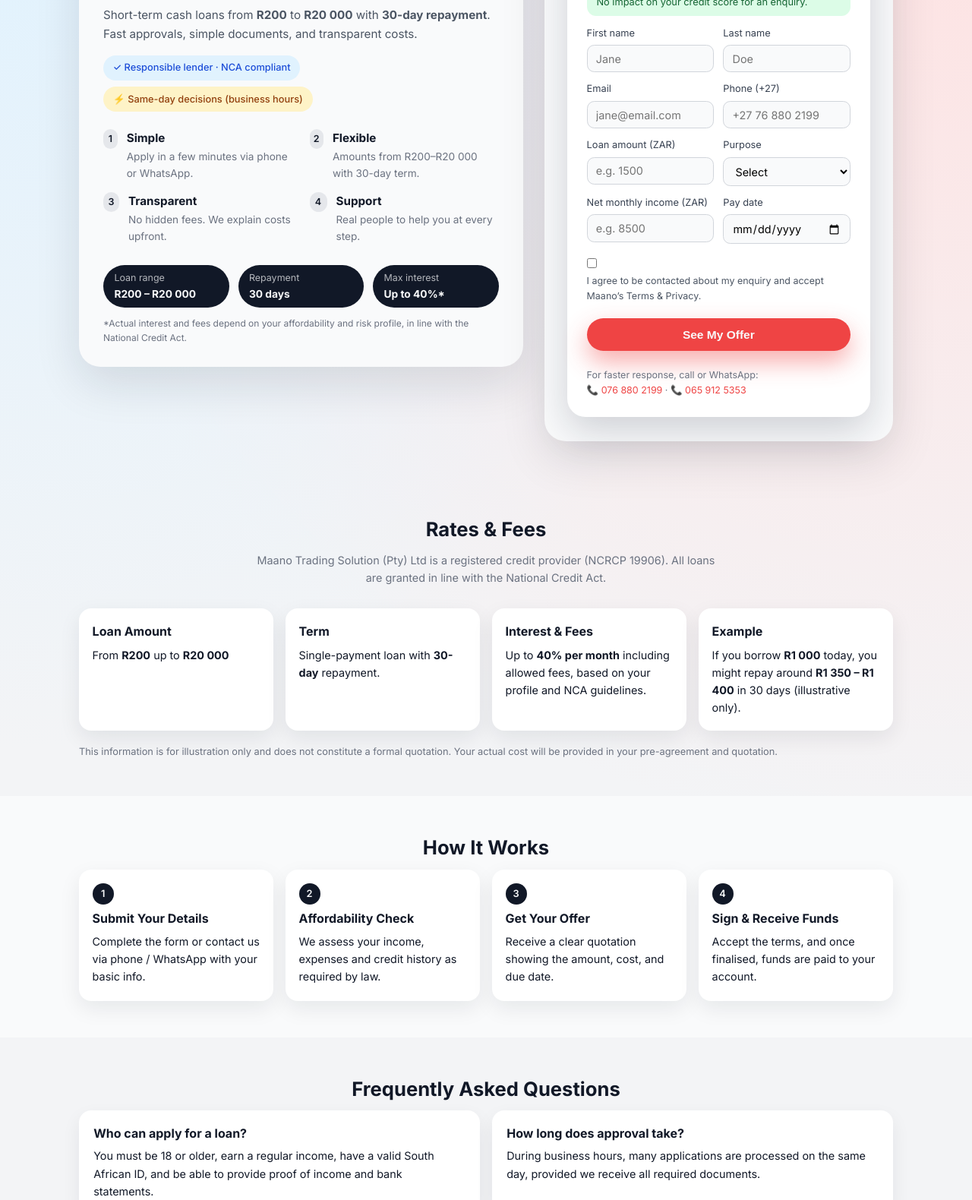
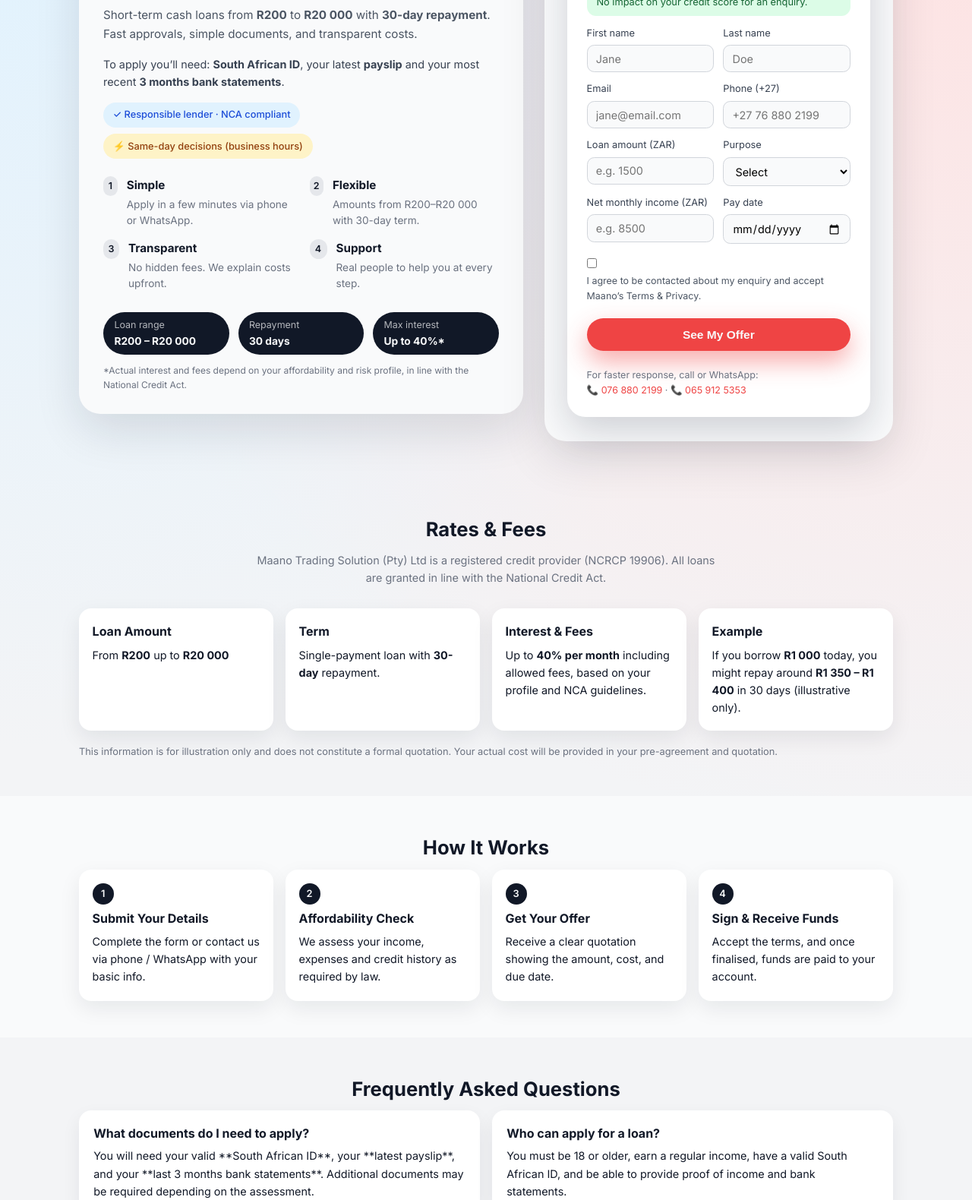
Before and after one commit to MphoYo/maano-credit, a plain HTML site: page index.html in a window 1280 px wide. Shown: the part 241-1821 px from the top of the page at 76% size. Drawn offline with Linux system fonts and the light colour scheme.

Commit message:
Added document requirements section

```diff
--- a/index.html
+++ b/index.html
@@ -58,13 +58,15 @@
                         <strong>30-day repayment</strong>. Fast approvals, simple documents, and transparent costs.
                     </p>
 
+                    <!-- ⭐ NEW: DOCUMENTS REQUIRED -->
+                    <p class="hero-docs">
+                        To apply you’ll need: <strong>South African ID</strong>, your latest
+                        <strong>payslip</strong> and your most recent <strong>3 months bank statements</strong>.
+                    </p>
+
                     <div class="hero-badges">
-                        <span class="badge">
-                            ✓ Responsible lender · NCA compliant
-                        </span>
-                        <span class="badge badge-soft">
-                            ⚡ Same-day decisions (business hours)
-                        </span>
+                        <span class="badge">✓ Responsible lender · NCA compliant</span>
+                        <span class="badge badge-soft">⚡ Same-day decisions (business hours)</span>
                     </div>
 
                     <div class="hero-features">
@@ -188,9 +190,7 @@
                                     Privacy.</span>
                             </label>
 
-                            <button type="submit" class="btn-submit">
-                                See My Offer
-                            </button>
+                            <button type="submit" class="btn-submit">See My Offer</button>
 
                             <p class="form-small">
                                 For faster response, call or WhatsApp:
@@ -276,6 +276,17 @@
                 <h2 class="section-title">Frequently Asked Questions</h2>
 
                 <div class="faq-list">
+
+                    <!-- ⭐ NEW FAQ: DOCUMENTS REQUIRED -->
+                    <div class="faq-item">
+                        <h3>What documents do I need to apply?</h3>
+                        <p>
+                            You will need your valid **South African ID**, your **latest payslip**, and your
+                            **last 3 months bank statements**. Additional documents may be required depending
+                            on the assessment.
+                        </p>
+                    </div>
+
                     <div class="faq-item">
                         <h3>Who can apply for a loan?</h3>
                         <p>
--- a/styles.css
+++ b/styles.css
@@ -137,6 +137,11 @@ body {
 /* ====== HERO ====== */
 .hero-section {
     padding: 1.5rem 0 3rem;
+}
+.hero-docs {
+    font-size: 0.9rem;
+    color: #374151;
+    margin-bottom: 1rem;
 }
 
 .hero-grid {
```
